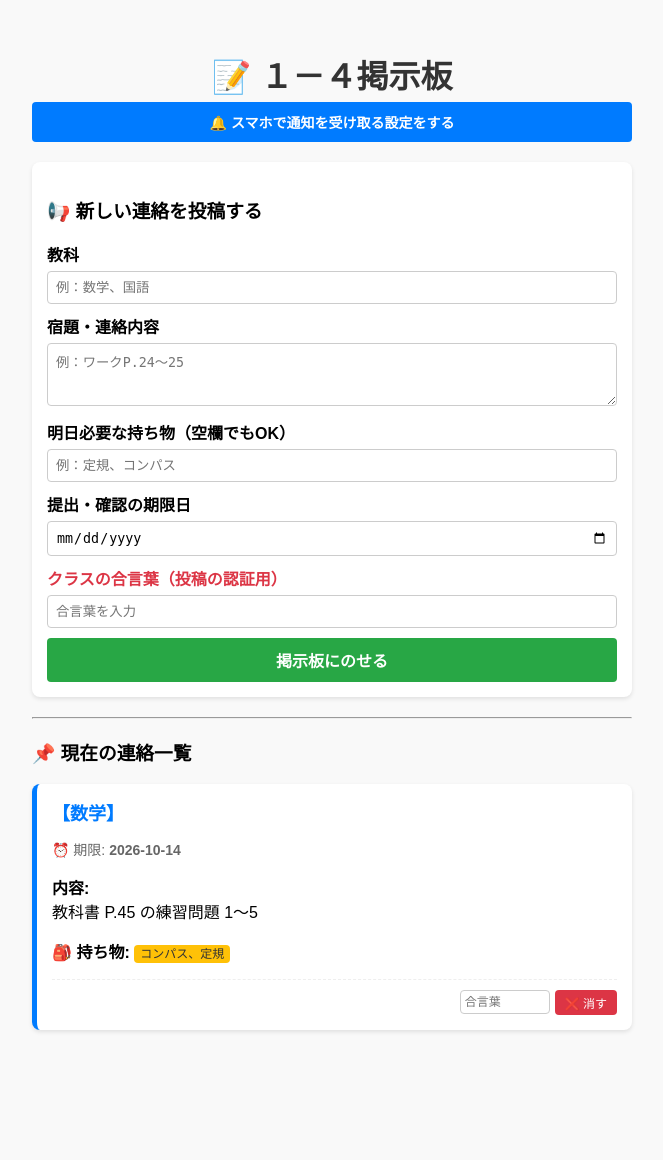
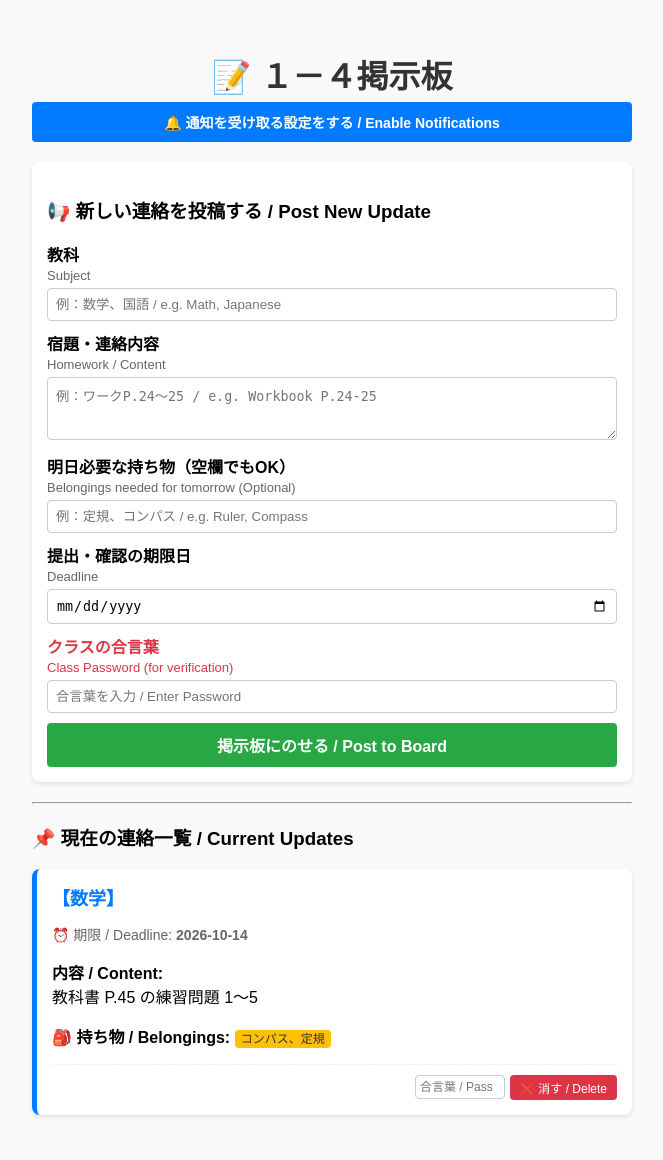
Before and after one commit to ga654/class-1-4-board, a Flask app: page / in a window 1280 px wide. Shown: the whole page, without its empty margins (308-971 px from the left). Before the commit the page ends 1032 px from the top, so only its background shows below. Run offline with Flask 3, Linux system fonts and the light colour scheme; the visitor is signed in with stand-in values (Sample User, id 1).

Commit message:
add english support

```diff
--- a/templates/index.html
+++ b/templates/index.html
@@ -3,8 +3,9 @@
 <head>
     <meta charset="UTF-8">
     <meta name="viewport" content="width=device-width, initial-scale=1.0">
-    <title>１－４掲示板</title>
+    <title>１－４掲示板 / Class 1-4 Board</title>
 
+    <!-- PWA用の設定 -->
     <link rel="manifest" href="/static/manifest.json">
     <meta name="apple-mobile-web-app-capable" content="yes">
     <meta name="apple-mobile-web-app-status-bar-style" content="black">
@@ -18,6 +19,7 @@
         .form-box { background: white; padding: 15px; border-radius: 8px; box-shadow: 0 2px 4px rgba(0,0,0,0.1); margin-bottom: 20px; }
         .form-group { margin-bottom: 10px; }
         label { display: block; font-weight: bold; margin-bottom: 5px; }
+        .lang-en { font-weight: normal; font-size: 13px; color: #666; display: block; margin-top: 2px; }
         input[type="text"], input[type="date"], textarea { width: 100%; padding: 8px; box-sizing: border-box; border: 1px solid #ccc; border-radius: 4px; }
         .submit-btn { background-color: #28a745; color: white; border: none; padding: 10px 15px; border-radius: 4px; cursor: pointer; width: 100%; font-size: 16px; font-weight: bold; }
         .error { color: red; font-weight: bold; text-align: center; }
@@ -29,14 +31,15 @@
         .delete-input { width: 90px !important; padding: 4px !important; font-size: 12px; }
         .delete-btn { background-color: #dc3545; color: white; border: none; padding: 4px 10px; border-radius: 4px; cursor: pointer; font-size: 12px; width: auto; }
 
+        /* 📱 iPhone専用 強制ホーム画面追加モーダルのスタイル */
         #pwa-modal {
             display: none; position: fixed; top: 0; left: 0; width: 100%; height: 100%;
             background-color: rgba(0,0,0,0.9); color: white; z-index: 9999;
             text-align: center; justify-content: center; align-items: center; flex-direction: column; padding: 20px; box-sizing: border-box;
         }
-        #pwa-modal h2 { color: #ffc107; font-size: 24px; margin-bottom: 20px; }
-        #pwa-modal p { font-size: 16px; line-height: 1.6; margin-bottom: 30px; }
-        .plus-box { display: inline-block; border: 1px solid white; padding: 2px 6px; border-radius: 4px; font-size: 14px; }
+        #pwa-modal h2 { color: #ffc107; font-size: 22px; margin-bottom: 15px; }
+        #pwa-modal p { font-size: 14px; line-height: 1.6; margin-bottom: 20px; text-align: left; max-width: 450px; }
+        .plus-box { display: inline-block; border: 1px solid white; padding: 2px 6px; border-radius: 4px; font-size: 12px; }
     </style>
 
     <script>
@@ -47,11 +50,15 @@
 
         function requestNotificationPermission() {
             if (!('Notification' in window)) {
-                alert('このブラウザは通知に対応していません。');
+                alert('This browser does not support notifications. / このブラウザは通知に対応していません。');
                 return;
             }
             Notification.requestPermission().then(permission => {
-                if (permission === 'granted') alert('通知が許可されました！');
+                if (permission === 'granted') {
+                    alert('Notifications enabled! / 通知が許可されました！');
+                } else {
+                    alert('Notifications blocked. / 通知がブロックされました。');
+                }
             });
         }
 
@@ -69,83 +76,89 @@
 </head>
 <body>
 
+    <!-- 📱 iPhoneユーザー用ロック画面（日・英対応） -->
     <div id="pwa-modal">
-        <h2>📱 ホーム画面に追加してください</h2>
+        <h2>📱 ホーム画面に追加してください / Add to Home Screen</h2>
         <p>
-            「１－４掲示板」で宿題や持ち物の通知を受け取るには、<br>
-            アプリとしてホーム画面に追加する必要があります。<br><br>
-            1. Safariの下にある<strong>「共有ボタン」</strong>をタップします。<br>
-            2. <strong>「ホーム画面に追加」</strong> をタップします。
+            <strong>【日本語】</strong><br>
+            「１－４掲示板」で通知を受け取るには、アプリとしてホーム画面に追加する必要があります。<br>
+            1. Safari画面の下にある<strong>「共有ボタン」</strong>をタップします。<br>
+            2. <strong>「ホーム画面に追加」</strong>をタップします。<br><br>
+            <strong>【English】</strong><br>
+            To receive notifications from this board, you need to add it to your Home Screen.<br>
+            1. Tap the <strong>"Share" button</strong> at the bottom of Safari.<br>
+            2. Scroll down and tap <strong>"Add to Home Screen"</strong>.
         </p>
     </div>
 
     <h1>📝 １－４掲示板</h1>
 
     {% if not is_logged_in %}
-    <!-- 🔒 ログインしていないときに表示する「合言葉入力画面」 -->
+    <!-- 🔒 閲覧制限画面（日・英対応） -->
     <div class="form-box" style="margin-top: 50px; text-align: center;">
-        <h3>🔒 クラスの合言葉を入力してください</h3>
+        <h3>🔒 クラスの合言葉を入力してください<br><span style="font-size: 16px; color:#666; font-weight:normal;">Please enter the class password</span></h3>
         {% if error %}<p class="error">{{ error }}</p>{% endif %}
         <form method="POST">
             <div class="form-group">
-                <input type="text" name="login_password" placeholder="合言葉を入力" required style="text-align: center; font-size: 18px; padding: 10px;">
+                <input type="text" name="login_password" placeholder="合言葉 / Password" required style="text-align: center; font-size: 18px; padding: 10px;">
             </div>
-            <button type="submit" class="submit-btn" style="background-color: #007bff;">掲示板を見る</button>
+            <button type="submit" class="submit-btn" style="background-color: #007bff;">掲示板を見る / View Board</button>
         </form>
     </div>
     {% else %}
-    <!-- 🔓 ログイン（合言葉認証）が成功したときだけ見えるメイン中身 -->
+    <!-- 🔓 メイン画面（日・英対応） -->
 
-    <button class="notification-btn" onclick="requestNotificationPermission()">🔔 スマホで通知を受け取る設定をする</button>
+    <button class="notification-btn" onclick="requestNotificationPermission()">🔔 通知を受け取る設定をする / Enable Notifications</button>
 
     <div class="form-box">
-        <h3>📢 新しい連絡を投稿する</h3>
+        <h3>📢 新しい連絡を投稿する / Post New Update</h3>
         {% if error %}<p class="error">{{ error }}</p>{% endif %}
         <form method="POST">
             <div class="form-group">
-                <label>教科</label>
-                <input type="text" name="subject" placeholder="例：数学、国語" required>
+                <label>教科 <span class="lang-en">Subject</span></label>
+                <input type="text" name="subject" placeholder="例：数学、国語 / e.g. Math, Japanese" required>
             </div>
             <div class="form-group">
-                <label>宿題・連絡内容</label>
-                <textarea name="content" rows="3" placeholder="例：ワークP.24〜25" required></textarea>
+                <label>宿題・連絡内容 <span class="lang-en">Homework / Content</span></label>
+                <textarea name="content" rows="3" placeholder="例：ワークP.24〜25 / e.g. Workbook P.24-25" required></textarea>
             </div>
             <div class="form-group">
-                <label>明日必要な持ち物（空欄でもOK）</label>
-                <input type="text" name="belongings" placeholder="例：定規、コンパス">
+                <label>明日必要な持ち物（空欄でもOK） <span class="lang-en">Belongings needed for tomorrow (Optional)</span></label>
+                <input type="text" name="belongings" placeholder="例：定規、コンパス / e.g. Ruler, Compass">
             </div>
             <div class="form-group">
-                <label>提出・確認の期限日</label>
+                <label>提出・確認の期限日 <span class="lang-en">Deadline</span></label>
                 <input type="date" name="deadline" required>
             </div>
             <div class="form-group">
-                <label style="color: #dc3545;">クラスの合言葉（投稿の認証用）</label>
-                <input type="text" name="password" placeholder="合言葉を入力" required>
+                <label style="color: #dc3545;">クラスの合言葉 <span class="lang-en" style="color: #dc3545;">Class Password (for verification)</span></label>
+                <input type="text" name="password" placeholder="合言葉を入力 / Enter Password" required>
             </div>
-            <button type="submit" class="submit-btn">掲示板にのせる</button>
+            <button type="submit" class="submit-btn">掲示板にのせる / Post to Board</button>
         </form>
     </div>
 
     <hr>
 
-    <h3>📌 現在の連絡一覧</h3>
+    <h3>📌 現在の連絡一覧 / Current Updates</h3>
     <div>
         {% for post in homework_list %}
         <div class="post-card">
             <p class="subject">【{{ post.subject }}】</p>
-            <p class="meta">⏰ 期限: <strong>{{ post.deadline }}</strong></p>
-            <p><strong>内容:</strong><br>{{ post.content }}</p>
+            <p class="meta">⏰ 期限 / Deadline: <strong>{{ post.deadline }}</strong></p>
+            <p><strong>内容 / Content:</strong><br>{{ post.content }}</p>
             {% if post.belongings %}
-            <p>🎒 <strong>持ち物:</strong> <span class="badge">{{ post.belongings }}</span></p>
+            <p>🎒 <strong>持ち物 / Belongings:</strong> <span class="badge">{{ post.belongings }}</span></p>
             {% endif %}
 
+            <!-- ❌ 削除用フォーム -->
             <form action="{{ url_for('delete_post', post_id=post.id) }}" method="POST" class="delete-form">
-                <input type="text" name="delete_password" placeholder="合言葉" required class="delete-input">
-                <button type="submit" class="delete-btn">❌ 消す</button>
+                <input type="text" name="delete_password" placeholder="合言葉 / Pass" required class="delete-input">
+                <button type="submit" class="delete-btn">❌ 消す / Delete</button>
             </form>
         </div>
         {% else %}
-        <p>現在、連絡はありません。全員忘れ物なし！</p>
+        <p>現在、連絡はありません。全員忘れ物なし！<br>No updates right now. No homework left!</p>
         {% endfor %}
     </div>
     {% endif %}
```
